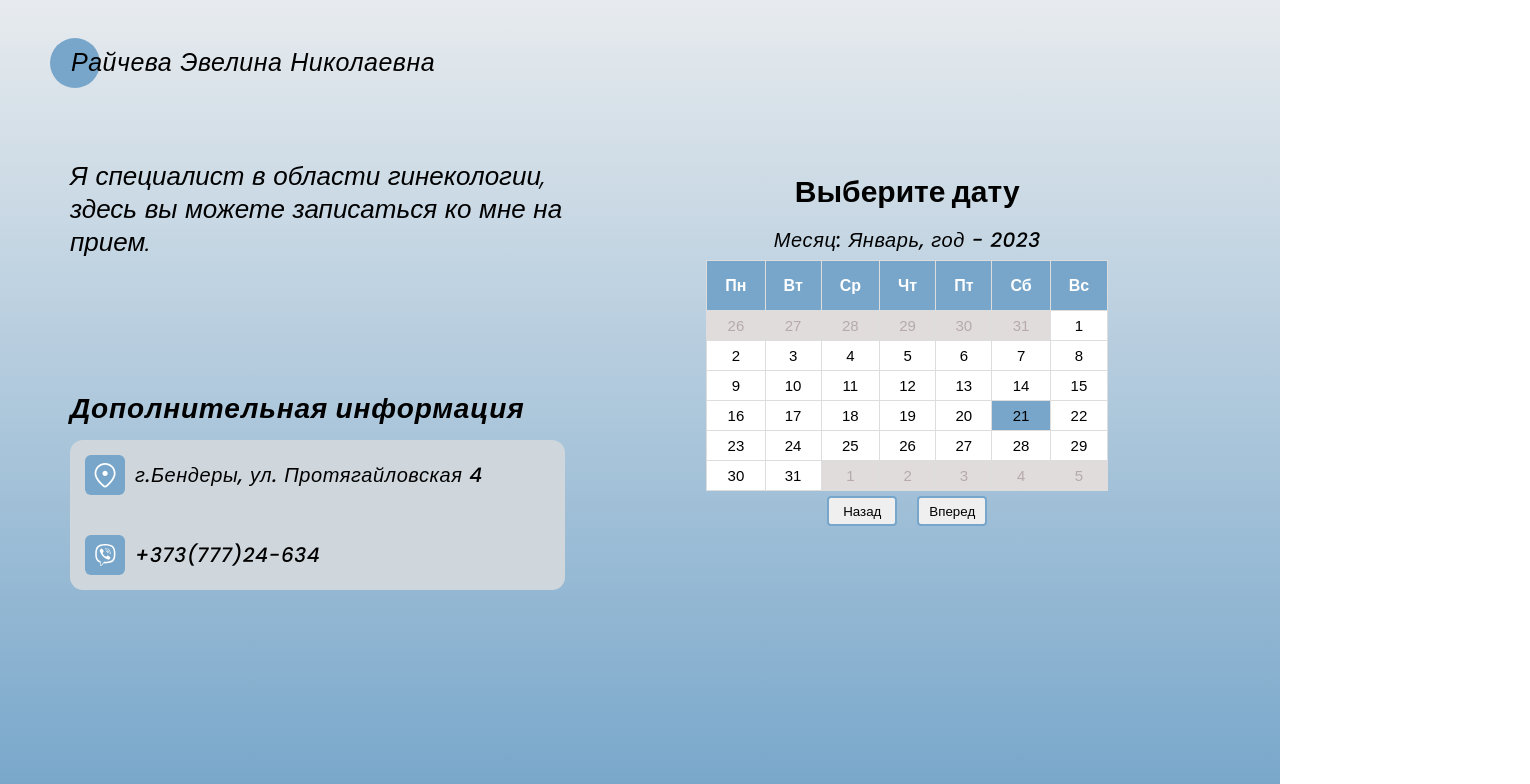
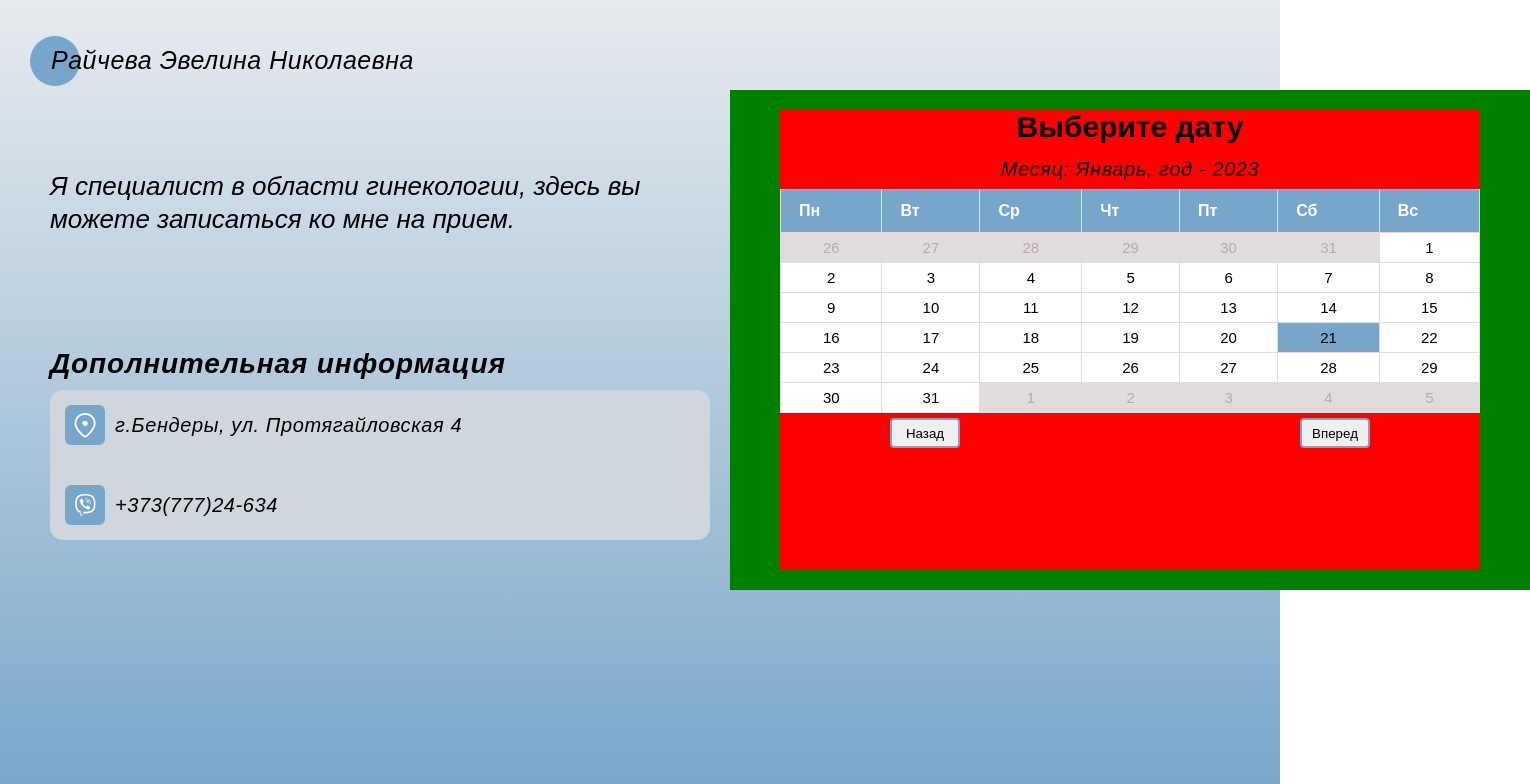
Before and after one commit to slin4er/raycheva_v2.0, a React (Create React App) app: page / in a window 1280 px wide. Shown: the top 784 px of the page, 1530 px wide, since content can reach past the window. Built offline with nearby package versions, Linux system fonts and the light colour scheme.

Commit message:
refactoring styled components

```diff
--- a/src/components/Dashboard.tsx
+++ b/src/components/Dashboard.tsx
@@ -1,4 +1,4 @@
-import { FC, useEffect } from 'react'
+import { FC } from 'react'
 import styled from 'styled-components'
 import { MyDatePicker } from './MyDatePicker'
 import { Message } from './Message'
@@ -13,12 +13,12 @@ export const Dash: FC<IDash> = ({ dateClickHandler, sucMes, resData }) => {
 	)
 }
 
-const Container = styled.div`
-	width: 100%;
-	height: 100%;
+const Container = styled.section`
+	width: 800px;
+	height: 500px;
 	padding: 20px;
 	display: flex;
 	justify-content: center;
 	align-items: center;
+	background: green;
 `
-const Body = styled.div``
--- a/src/components/Header.tsx
+++ b/src/components/Header.tsx
@@ -11,6 +11,7 @@ export const Header: FC = () => {
 
 const HeaderBlock = styled.header`
 	display: flex;
+	align-items: center;
 	position: relative;
 	width: 100%;
 	height: 60px;
--- a/src/components/Layout.tsx
+++ b/src/components/Layout.tsx
@@ -11,14 +11,12 @@ export const Layout: FC<ILayout> = ({ dateClickHandler, sucMes, resData }) => {
 	return (
 		<Container>
 			<Header />
-			<Wrapper>
+			<Main>
 				<Preview message={sucMes} data={resData} />
-				<Main>
-					{/* <Message data={resData} />
+				{/* <Message data={resData} />
 				<MyDatePicker dateClickHandler={dateClickHandler} />*/}
-					<Outlet />
-				</Main>
-			</Wrapper>
+				<Outlet />
+			</Main>
 		</Container>
 	)
 }
@@ -26,12 +24,11 @@ export const Layout: FC<ILayout> = ({ dateClickHandler, sucMes, resData }) => {
 const Container = styled.div`
 	height: 100vh;
 	width: 100vw;
-	padding: 50px;
+	padding: 30px;
 	background: linear-gradient(#e7ebee, #77a6ca);
 `
 const Main = styled.main`
-	width: 100%;
+	display: flex;
+	width: 1500px;
+	height: 500px;
 `
-const Wrapper = styled.div`
-	display: flex;
-`
--- a/src/components/MyDatePicker.tsx
+++ b/src/components/MyDatePicker.tsx
@@ -6,19 +6,19 @@ import { Calendar } from './Calendar'
 
 export const MyDatePicker: FC<IDatePickerProps> = ({ dateClickHandler }) => {
 	return (
-		<Section>
+		<Container>
 			<H2>Выберите дату</H2>
 			<Div>
 				<Calendar dateClickHandler={dateClickHandler} />
 			</Div>
-		</Section>
+		</Container>
 	)
 }
 
-const Section = styled.section`
-	width: 400px;
-	height: 400px;
-	padding: 10px;
+const Container = styled.div`
+	width: 700px;
+	height: 460px;
+	background: red;
 `
 const H2 = styled.h2`
 	text-align: center;
--- a/src/components/Preview.tsx
+++ b/src/components/Preview.tsx
@@ -47,10 +47,9 @@ export const Preview: FC<IPropPreview> = ({ message, data }) => {
 }
 
 const PreviewBlock = styled.section`
-	width: 80%;
+	width: 700px;
 	height: 500px;
-	padding: 20px;
-	border-radius: 13px;
+	padding: 50px 20px;
 	display: flex;
 	flex-direction: column;
 	justify-content: space-between;
--- a/src/index.css
+++ /dev/null
@@ -1,20 +0,0 @@
-@import url('https://fonts.googleapis.com/css2?family=Poppins:ital,wght@0,100;0,200;0,300;0,400;0,500;0,600;0,700;1,100;1,200;1,300;1,400;1,500;1,600;1,700&display=swap');
-
-* {
-	margin: 0;
-	padding: 0;
-	box-sizing: border-box;
-}
-
-body,
-html {
-	margin: 0;
-	font-family: 'Poppins', sans-serif;
-	-webkit-font-smoothing: antialiased;
-	-moz-osx-font-smoothing: grayscale;
-}
-
-code {
-	font-family: source-code-pro, Menlo, Monaco, Consolas, 'Courier New',
-		monospace;
-}
--- a/src/index.tsx
+++ b/src/index.tsx
@@ -1,13 +1,24 @@
 import React from 'react'
 import ReactDOM from 'react-dom/client'
 import { BrowserRouter as Router } from 'react-router-dom'
-import './index.css'
+import { createGlobalStyle } from 'styled-components'
 import { App } from './App'
+
+const GlobalStyle = createGlobalStyle`
+	* {
+		margin: 0;
+		padding: 0;
+		box-sizing: border-box;
+		@import url('https://fonts.googleapis.com/css2?family=Poppins:ital,wght@0,100;0,200;0,300;0,400;0,500;0,600;0,700;1,100;1,200;1,300;1,400;1,500;1,600;1,700&display=swap');
+		font-family: 'Poppins', sans-serif;
+	}
+`
 
 const root = ReactDOM.createRoot(document.getElementById('root') as HTMLElement)
 root.render(
 	<React.StrictMode>
 		<Router>
+			<GlobalStyle />
 			<App />
 		</Router>
 	</React.StrictMode>
```
Also changed, not shown: src/helpers/styleTypes.ts (added, +10 -0 lines), src/styles/Button.tsx (added, +9 -0 lines), src/styles/Flex.tsx (added, +19 -0 lines), src/styles/Text.tsx (added, +9 -0 lines), src/styles/Title.tsx (added, +9 -0 lines).
